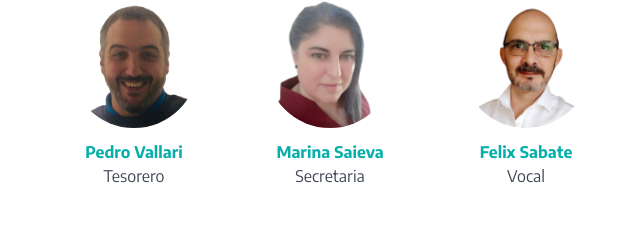
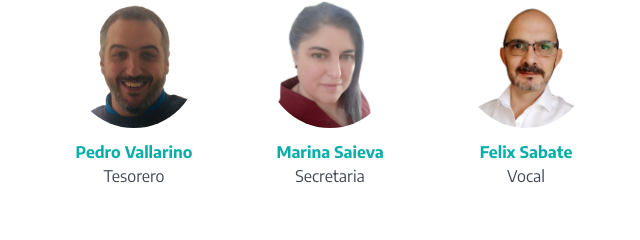
Before and after one commit to guillecro/fibo-web, a website: page index.html in a window 1280 px wide. Shown: the part 5190-5430 px from the top of the page, 310-950 px from the left. Drawn offline with nearby package versions, Linux system fonts and the light colour scheme; a web font is replaced by a local one.

Commit message:
Update team member name to Pedro Vallarino

```diff
--- a/index.html
+++ b/index.html
@@ -370,7 +370,7 @@
                 <figure class="image is-128x128 mx-auto mb-3">
                   <img class="is-rounded" src="/assets/team/PedroVallariReal.jpg" />
                 </figure>
-                <p class="has-text-primary is-condensed has-text-weight-bold">Pedro Vallari</p>
+                <p class="has-text-primary is-condensed has-text-weight-bold">Pedro Vallarino</p>
               </a>
               <p class="is-condensed">Tesorero</p>
             </div>
```
